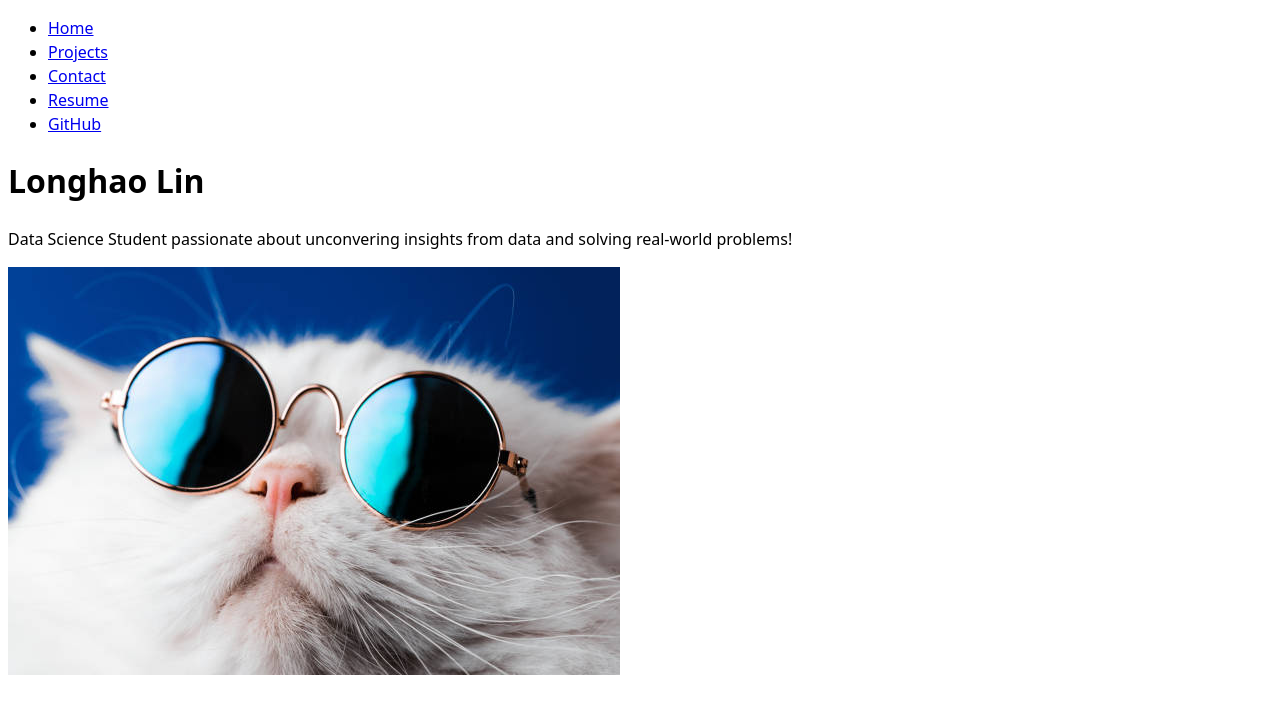
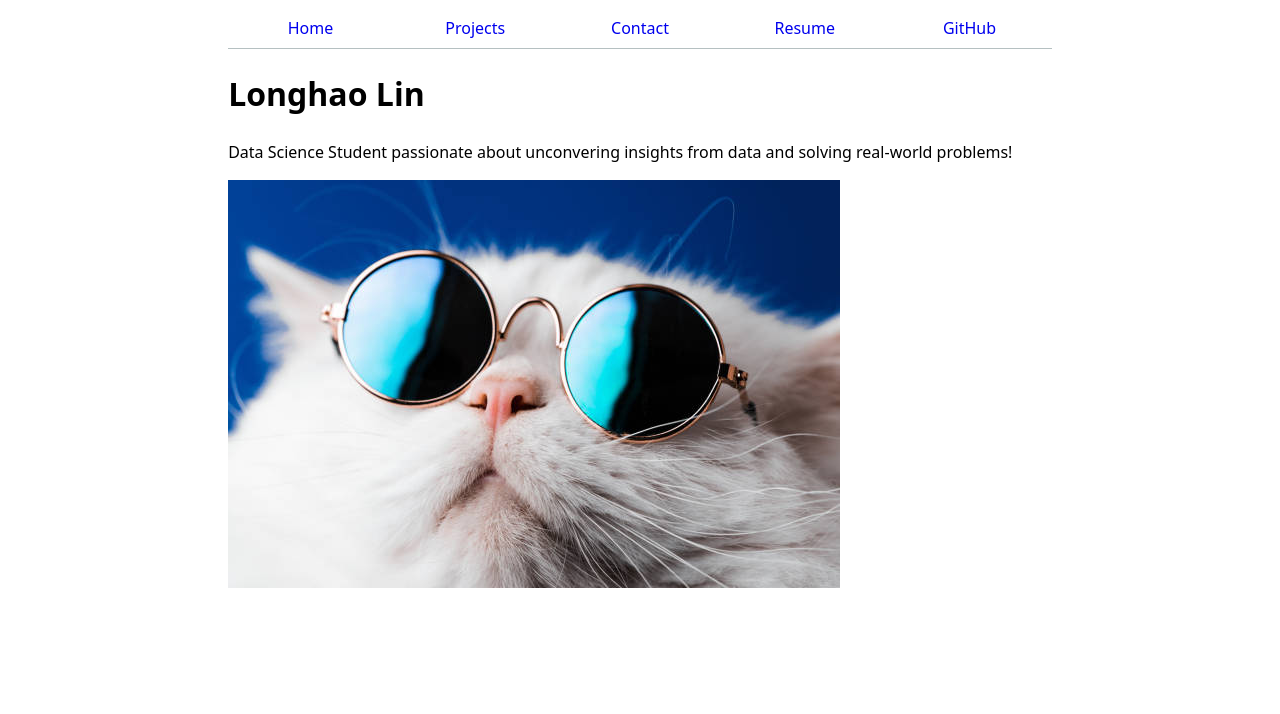
Before and after one commit to lh-008/portfolio, a plain HTML site: page index.html in a window 1280 px wide. Drawn offline with Linux system fonts and the light colour scheme.

Commit message:
Fixed error

```diff
--- a/contact/style.css
+++ /dev/null
@@ -1,6 +0,0 @@
-body {
-    /* Set line height to 1.5 times the font size
-         and use the OS’s UI font as the website font
-       */
-    font: 100%/1.5 system-ui;
-}
--- a/index.html
+++ b/index.html
@@ -9,10 +9,10 @@
 <body>
     <nav>
         <ul>
-            <li><a href="https://lh-008.github.io/portfolio/">Home</a></li>
-            <li><a href="https://lh-008.github.io/portfolio/projects/">Projects</a></li>
-            <li><a href="https://lh-008.github.io/portfolio/contact/">Contact</a></li>
-            <li><a href="https://lh-008.github.io/portfolio/resume/">Resume</a></li>
+            <li><a class = "current" href="https://lh-008.github.io/portfolio/index.html">Home</a></li>
+            <li><a href="https://lh-008.github.io/portfolio/projects/index.html">Projects</a></li>
+            <li><a href="https://lh-008.github.io/portfolio/contact/index.html">Contact</a></li>
+            <li><a href="https://lh-008.github.io/portfolio/resume/index.html">Resume</a></li>
             <li><a href="https://github.com/lh-008" target="_blank">GitHub</a></li>
         </ul>
     </nav>
--- a/projects/style.css
+++ /dev/null
@@ -1,6 +0,0 @@
-body {
-    /* Set line height to 1.5 times the font size
-         and use the OS’s UI font as the website font
-       */
-    font: 100%/1.5 system-ui;
-}
--- a/resume/style.css
+++ /dev/null
@@ -1,6 +0,0 @@
-body {
-    /* Set line height to 1.5 times the font size
-         and use the OS’s UI font as the website font
-       */
-    font: 100%/1.5 system-ui;
-}
--- a/style.css
+++ b/style.css
@@ -1,6 +1,43 @@
 body {
-    /* Set line height to 1.5 times the font size
-         and use the OS’s UI font as the website font
-       */
-    font: 100%/1.5 system-ui;
+  font: 100%/1.5 system-ui;
+  max-width: 90ch;
+  margin-inline: auto;
+  padding: 0 1em;
 }
+
+nav ul, nav li {
+  display: contents;
+}
+
+nav {
+  display: flex;
+  margin-bottom: 1rem;
+  border-bottom-width: 1px;
+  border-bottom-style: solid;
+  border-bottom-color: oklch(80% 3% 200);
+}
+
+nav a {
+  flex: 1;
+  text-decoration: none;
+  text-align: center;
+  padding: 0.5em;
+}
+
+nav a.current {
+  border-bottom: 0.4em;
+  border-bottom-color: oklch(80% 3% 200);
+  padding-bottom: 0.1em;
+}
+
+html{
+  --color-accent: oklch(65% 50% 0);
+}
+
+body {
+  accent-color: var(--color-accent);
+}
+
+nav a:hover {
+  border-bottom-color: var(--color-accent); /* Accent color on hover */
+}
```
Also changed, not shown: contact/index.html (+4 -4 lines), projects/index.html (+4 -4 lines), resume/index.html (+4 -4 lines).
